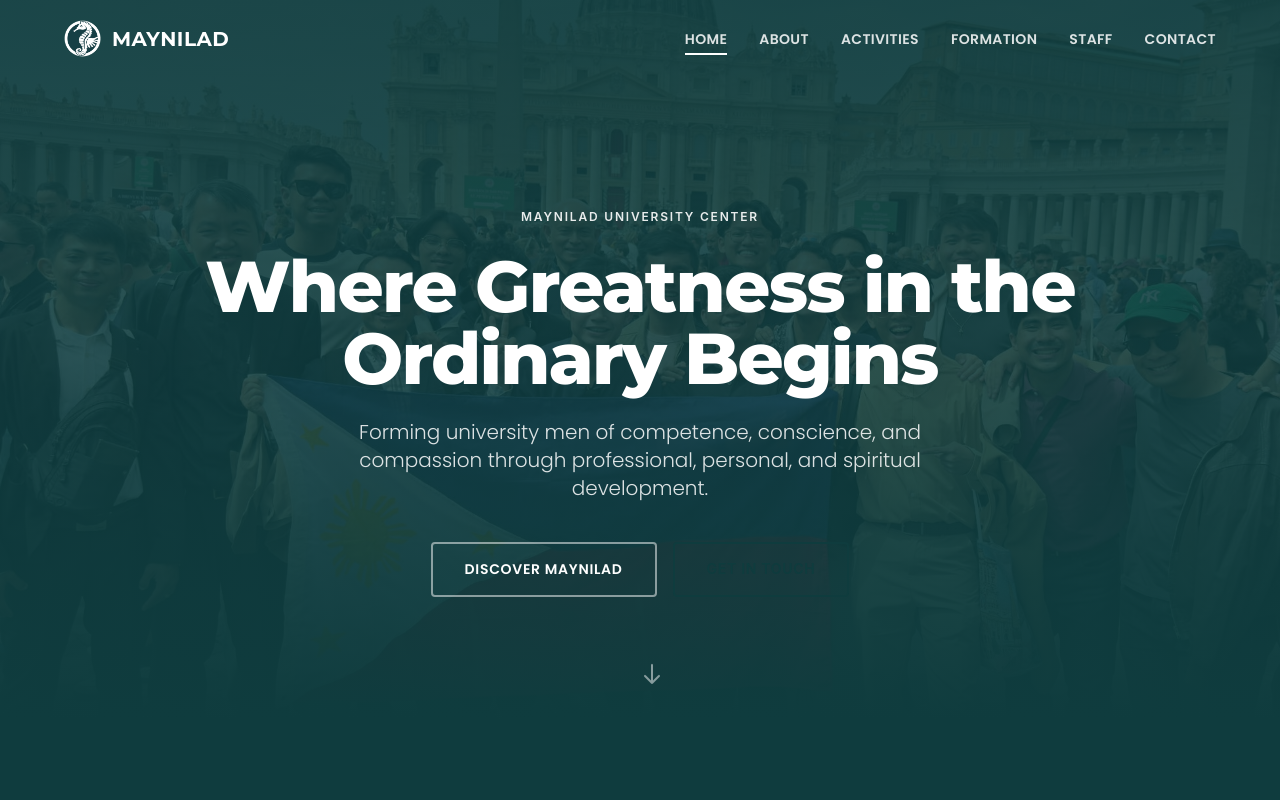
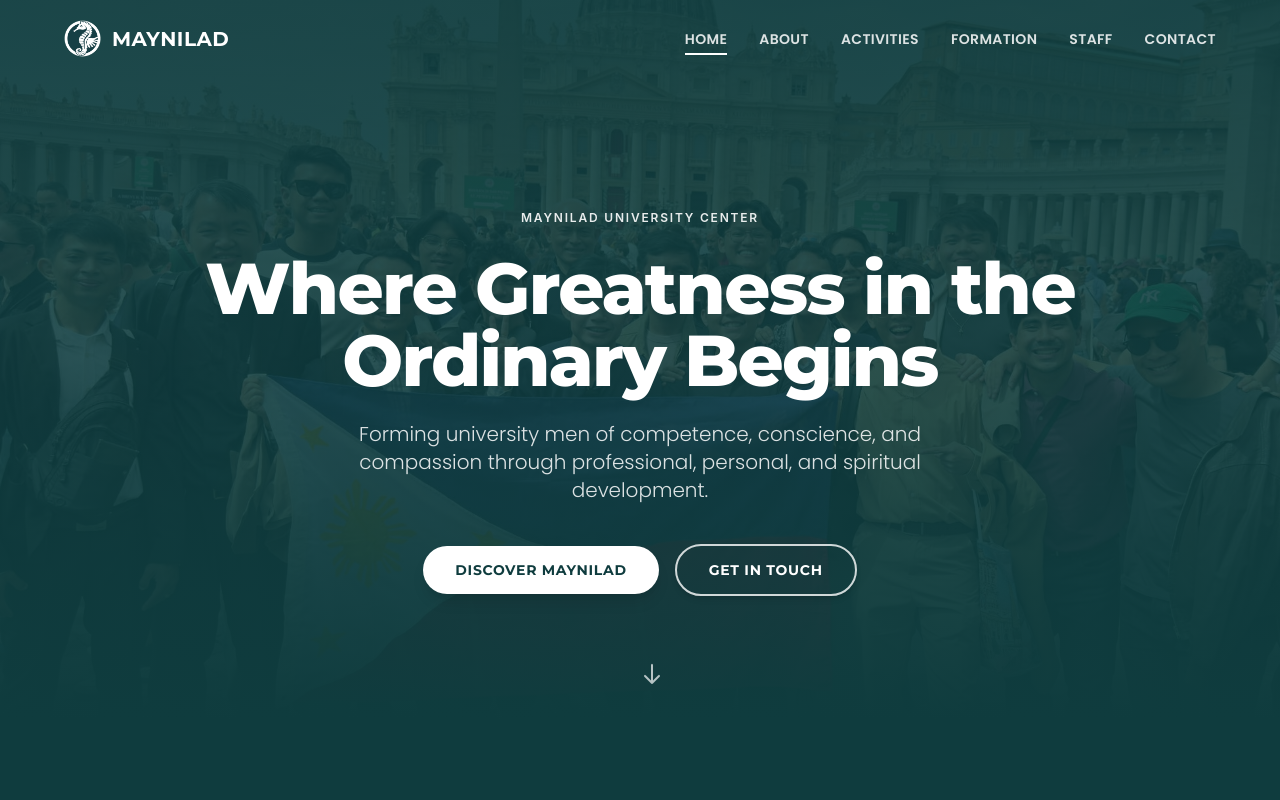
Before and after one commit to Jamesardc19/Maynilad-V2, a Next.js app in the folder frontend/: page / in a window 1280 px wide. Shown: the top 800 px of the page. Built offline with nearby package versions, Linux system fonts and the light colour scheme.

Commit message:
UI/UX Improvement of buttons.

```diff
--- a/frontend/app/page.tsx
+++ b/frontend/app/page.tsx
@@ -115,24 +115,32 @@ export default function HomePage() {
           </p>
 
           <div className="flex flex-col sm:flex-row gap-4 justify-center items-center">
-            <Link href="/about" className="btn-secondary w-full sm:w-auto">
+            <Link
+              href="/about"
+              className="bg-white text-primary hover:bg-white/95 font-heading font-bold text-sm uppercase tracking-wider px-8 py-3.5 rounded-full shadow-lg transition-all duration-300 transform hover:-translate-y-0.5 w-full sm:w-auto text-center"
+            >
               Discover Maynilad
             </Link>
-            <Link href="/contact" className="btn-outline w-full sm:w-auto">
+            <Link
+              href="/contact"
+              className="border-2 border-white/80 text-white hover:bg-white hover:text-primary font-heading font-bold text-sm uppercase tracking-wider px-8 py-3.5 rounded-full shadow-md transition-all duration-300 transform hover:-translate-y-0.5 w-full sm:w-auto text-center"
+            >
               Get in Touch
             </Link>
           </div>
         </div>
 
-        <div className="absolute bottom-8 left-1/2 -translate-x-1/2 z-10 animate-bounce">
-          <svg className="w-6 h-6 text-white/50" fill="none" viewBox="0 0 24 24" stroke="currentColor">
-            <path strokeLinecap="round" strokeLinejoin="round" strokeWidth={2} d="M19 14l-7 7m0 0l-7-7m7 7V3" />
-          </svg>
+        <div className="absolute bottom-8 left-1/2 -translate-x-1/2 z-10 animate-bounce cursor-pointer">
+          <a href="#stats-section" aria-label="Scroll down to content">
+            <svg className="w-6 h-6 text-white/70 hover:text-white transition-colors duration-300" fill="none" viewBox="0 0 24 24" stroke="currentColor">
+              <path strokeLinecap="round" strokeLinejoin="round" strokeWidth={2} d="M19 14l-7 7m0 0l-7-7m7 7V3" />
+            </svg>
+          </a>
         </div>
       </section>
 
       {/* ===== STATS SECTION ===== */}
-      <section className="bg-primary py-16 md:py-20">
+      <section id="stats-section" className="bg-primary py-16 md:py-20">
         <div className="container-custom">
           <StatsCounter stats={stats} />
         </div>
```
